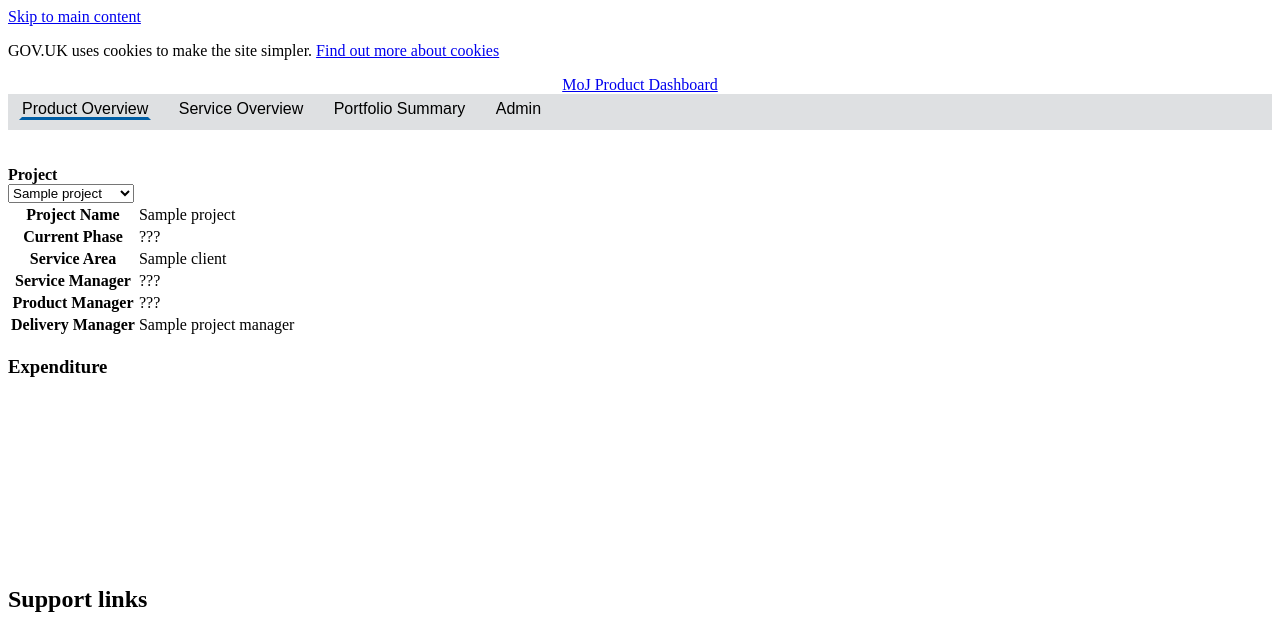
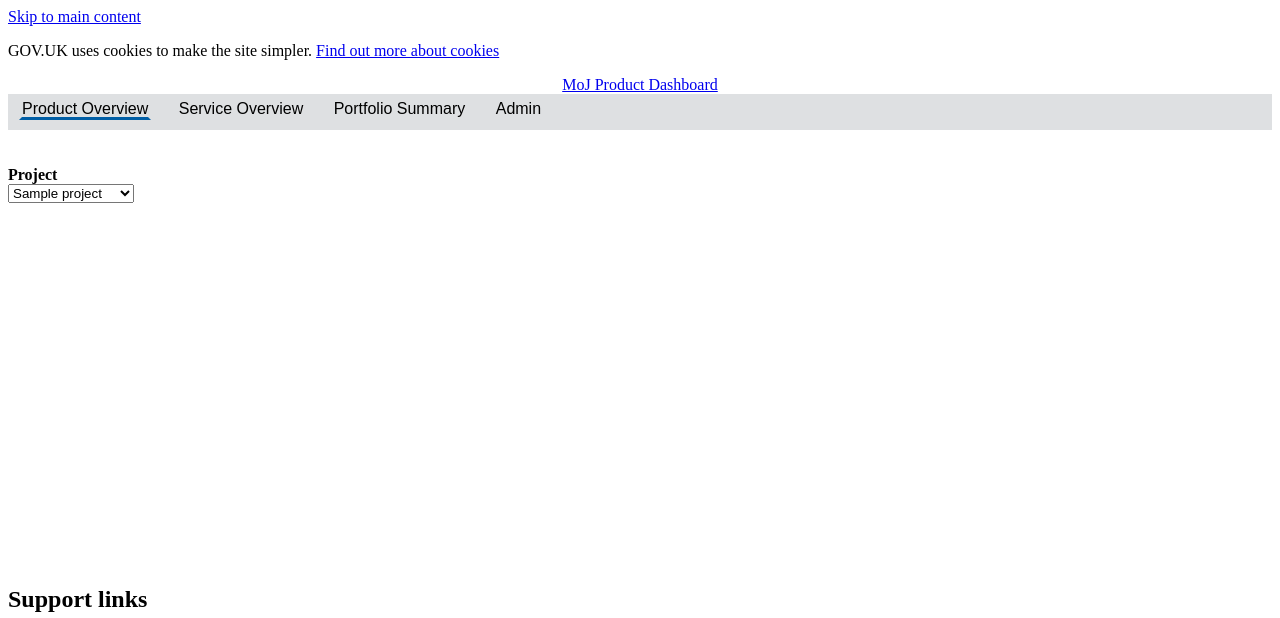
Before and after one commit to ministryofjustice/moj-product-dashboard, a Django app: template dashboard/templates/project.html in a window 1280 px wide. Shown: the top 618 px of the page. Run offline with Django 3.2, Linux system fonts and the light colour scheme; the template is opened without the code that fills it: most values are stand-ins (such as "Sample title", 1, 10 or a date in 2020); data that the repository does not hold is empty; parts of the project's set-up code (start-up, migrations or seed data) failed here and were passed over; some libraries are stand-ins or nearby versions.

Commit message:
remove the table on project page

```diff
--- a/dashboard/templates/project.html
+++ b/dashboard/templates/project.html
@@ -29,33 +29,5 @@
         </select>
       </div>
     </div>
-    <table class="table table-hover">
-      <tr>
-        <th>Project Name</th>
-        <td>{{ project.name }}</td>
-      </tr>
-      <tr>
-        <th>Current Phase</th>
-        <td>???</td>
-      </tr>
-      <tr>
-        <th>Service Area</th>
-        <td>{{ project.client.name }}</td>
-      </tr>
-      <tr>
-        <th>Service Manager</th>
-        <td>???</td>
-      </tr>
-      <tr>
-        <th>Product Manager</th>
-        <td>???</td>
-      </tr>
-      <tr>
-        <th>Delivery Manager</th>
-        <td>{{ project.project_manager.name }}</td>
-      </tr>
-    </table>
-
-    <h3 class="heading-medium">Expenditure</h3>
     <div id="fig-a"></div>
 {%  endblock %}
```
